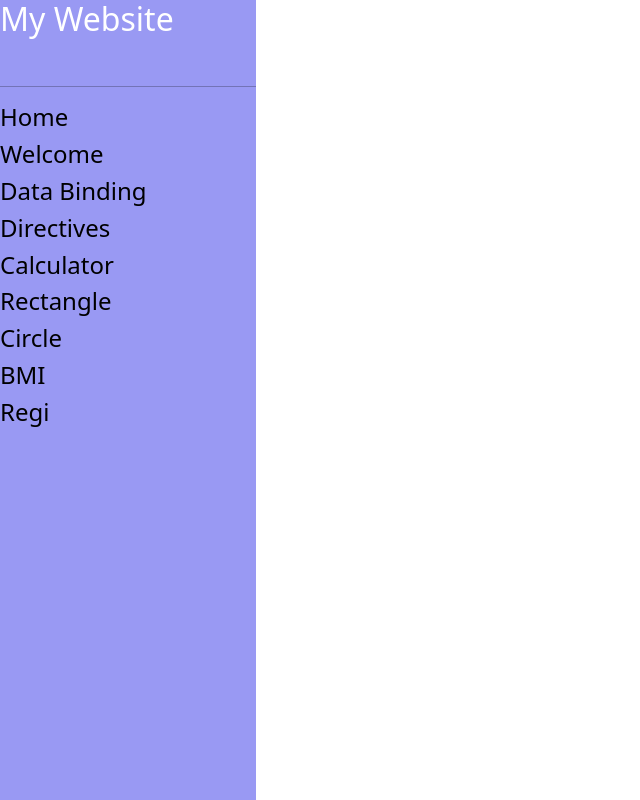
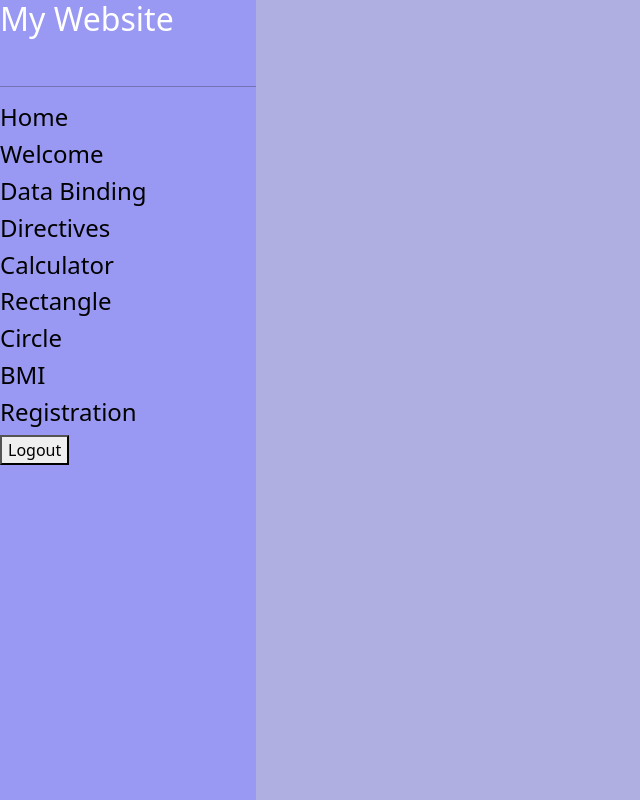
Before and after one commit to SaiKrishnaPonnamaneni/-my-app1, an Angular app: page /dashboard in a window 1280 px wide. Shown: the whole page, without its empty margins (0-640 px from the left). Built offline with nearby package versions, Linux system fonts and the light colour scheme.

Commit message:
added all the fields in dashboard

```diff
--- a/src/app/dashboard/dashboard.component.html
+++ b/src/app/dashboard/dashboard.component.html
@@ -4,11 +4,17 @@
     <div class="left-container">
         <h2 style="color:white">My Website</h2><br><hr>
         <h4 routerLink="home">Home</h4>
-        <h4 routerLink="welcome" routerLinkActive="Active-Link">Welcome</h4>
+        <h4 routerLink="welcome">Welcome</h4>
         <h4 routerLink="databinding">Data Binding</h4>
         <h4 routerLink="directives">Directives</h4>
         <h4 routerLink="calculator">Calculator</h4>
         <h4 routerLink="rectangle">Rectangle</h4>
         <h4  routerLink="circle">Circle</h4>
         <h4 routerLink="BMI">BMI</h4>
-        <h4 routerLink="regestration">Regi
+        <h4 routerLink="regestration">Registration</h4>
+        <button routerLink="login">Logout</button>
+    </div>
+    <div class="right-container">
+        <router-outlet></router-outlet>
+    </div>
+    </div>
```
